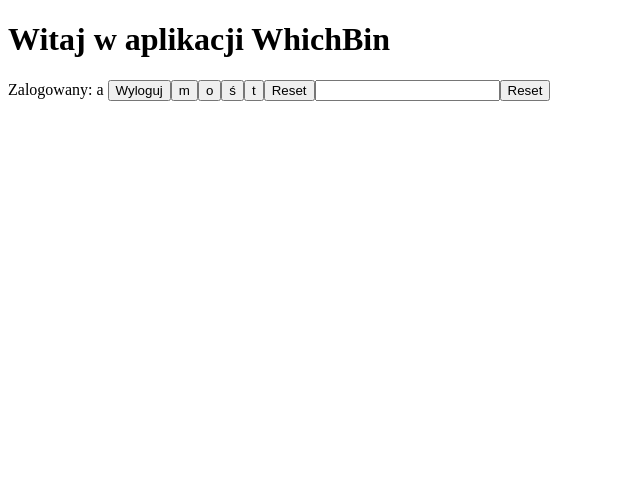
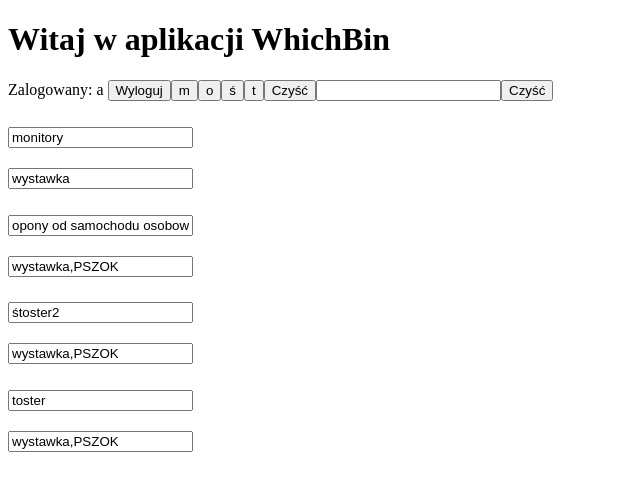
Before and after one commit to worldpres/angular520, an Angular app: page / in a window 1280 px wide. Both pictures are taken after a click on the button "Zaloguj się". Shown: the top 490 px of the page, without its empty margins (0-640 px from the left). Built offline with nearby package versions, Linux system fonts and the light colour scheme.

Commit message:
@Input() logged; in show component

```diff
--- a/src/app/login/login.component.html
+++ b/src/app/login/login.component.html
@@ -15,4 +15,4 @@
   <button (click)="logMeOut()">Wyloguj</button>
 </span>
 
-<app-show></app-show>
+<app-show [logged]="logged"></app-show>
--- a/src/app/login/login.component.ts
+++ b/src/app/login/login.component.ts
@@ -7,26 +7,25 @@
 })
 export class LoginComponent implements OnInit {
 
+  public logged;
+  public loggedText;
+
   constructor() { }
 
   ngOnInit() {
   }
 
-  public logged;
-  public loggedText;
-
-  private logMeIn(login, password){
-    if(login=="a" && password=="a"){
-      this.logged=true;
-      this.loggedText="Zalogowany: "+login;
-    }
-    else{
-      this.loggedText="Błędny login lub hasło!";
+  private logMeIn(login, password) {
+    if (login === 'a' && password === 'a') {
+      this.logged = true;
+      this.loggedText = 'Zalogowany: ' + login;
+    } else {
+      this.loggedText = 'Błędny login lub hasło!';
     }
   }
 
-  private logMeOut(){
-    this.logged=false;
-    this.loggedText="";
+  private logMeOut() {
+    this.logged = false;
+    this.loggedText = '';
   }
 }
--- a/src/app/login/show/show.component.html
+++ b/src/app/login/show/show.component.html
@@ -1,12 +1,23 @@
 <button *ngFor="let letter of alphabet()" (click)="setFirstLetter(letter)">
   {{letter}}
 </button>
-<button (click)="setFirstLetter('')">Reset</button>
+<button (click)="setFirstLetter('')">Czyść</button>
 
 <input type="text" [(ngModel)]="searchName">
-<button (click)="setSearchName('')">Reset</button>
+<button (click)="setSearchName('')">Czyść</button>
 
 <div *ngFor="let junk of prepareDatabase(firstLetter, searchName)">
-  <h2>{{ junk.name }}</h2>
-  <p>{{ junk.place.join(", ") }}</p>
+  <div *ngIf="logged; else elseBlock">
+    <h2>
+      <input type="text" [(ngModel)]="junk.name">
+    </h2>
+    <p>
+      <input type="text" [(ngModel)]="junk.place">
+    </p>
+  </div>
+  <ng-template #elseBlock>
+    <h2>{{ junk.name }}</h2>
+    <p>{{ junk.place.join(", ") }}</p>
+  </ng-template>
+
 </div>
--- a/src/app/login/show/show.component.ts
+++ b/src/app/login/show/show.component.ts
@@ -1,4 +1,4 @@
-import { Component, OnInit } from '@angular/core';
+import { Component, OnInit, Input } from '@angular/core';
 
 @Component({
   selector: 'app-show',
@@ -9,6 +9,7 @@
 
   public searchName;
   public firstLetter;
+  @Input() logged;
 
   private database = [
     {
@@ -48,11 +49,11 @@
     if (firstLetter !== '') {
       data = data.filter(obj => obj.name.charAt(0) === firstLetter);
     }
-    if (firstLetter !== '' || searchName !== '') {
+    // if (firstLetter !== '' || searchName !== '') {
       return data;
-    } else {
-      return;
-    }
+    // } else {
+    //   return;
+    // }
   }
 
   private alphabet() {
```
